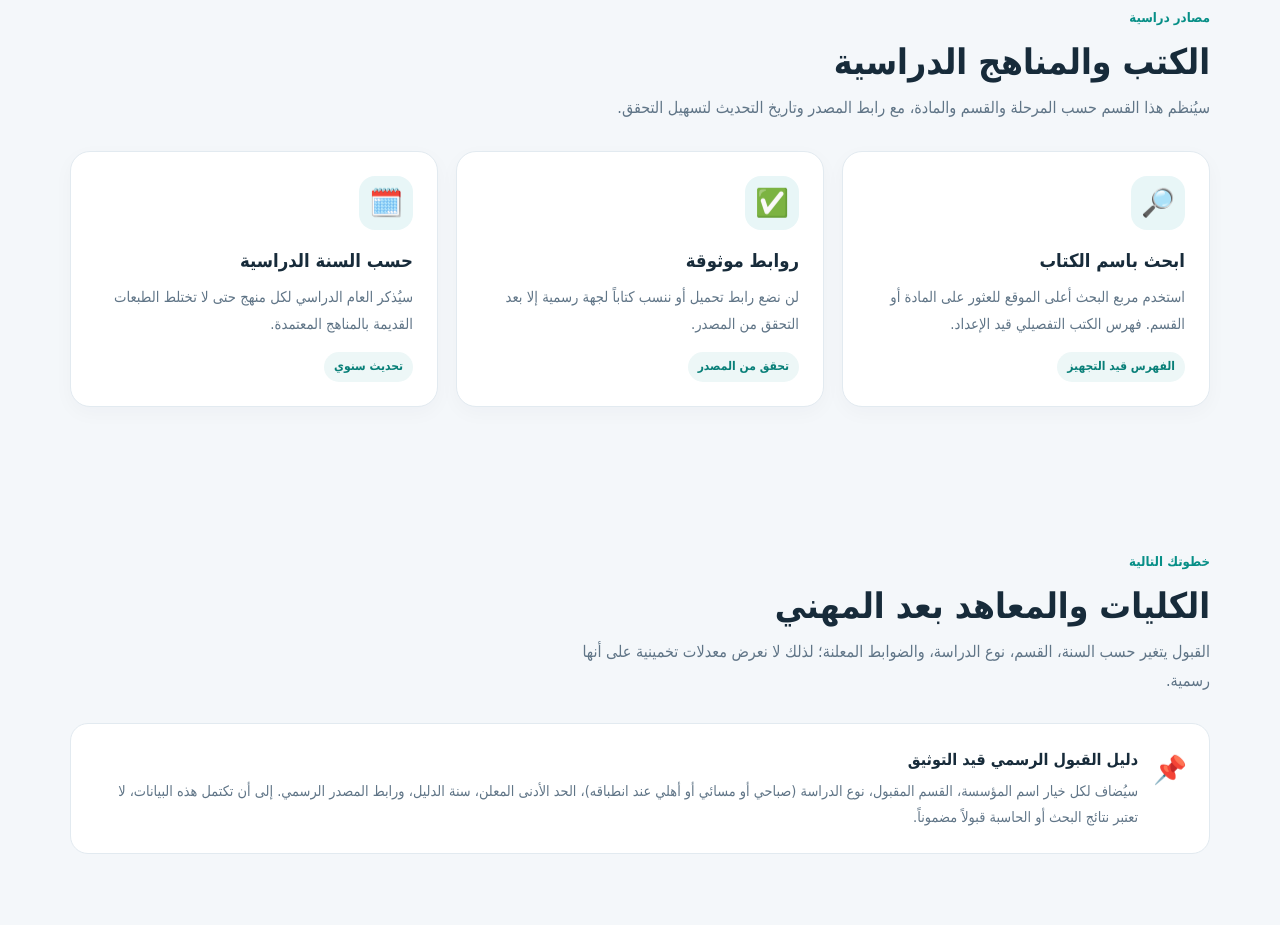
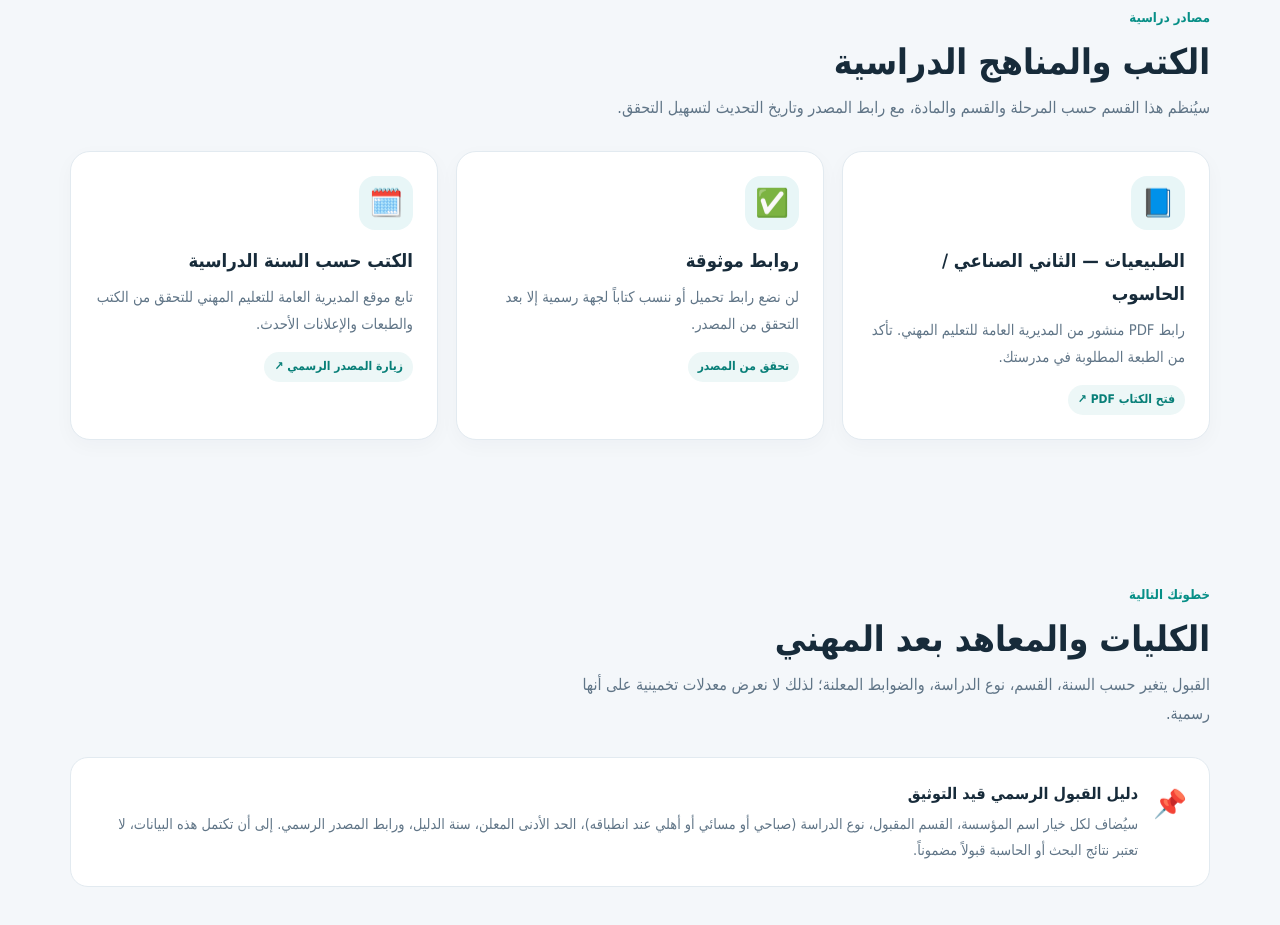
Before and after one commit to kkoh2009h-gif/bawabat-almihani, a plain HTML site: page index.html in a window 1280 px wide. Shown: the part 2148-3073 px from the top of the page. Drawn offline with Linux system fonts and the light colour scheme.

Commit message:
Show verified vocational textbook links in curriculum section

```diff
--- a/index.html
+++ b/index.html
@@ -37,9 +37,9 @@
 <div class="panel"><div class="filters"><div class="field"><label for="deptSearch">اسم القسم أو كلمة مفتاحية</label><input id="deptSearch" placeholder="مثلاً: حاسوب، صناعي..."></div><div class="field"><label for="deptProvince">المحافظة</label><select id="deptProvince"><option value="">كل المحافظات</option></select></div><button class="primary" id="deptReset" type="button">مسح البحث</button></div><div class="result-list" id="deptResults"></div></div>
 </div></section>
 <section id="books"><div class="container"><div class="section-head"><div><span class="kicker">مصادر دراسية</span><h2>الكتب والمناهج الدراسية</h2><p>سيُنظم هذا القسم حسب المرحلة والقسم والمادة، مع رابط المصدر وتاريخ التحديث لتسهيل التحقق.</p></div></div><div class="cards">
-<div class="feature"><div class="feature-icon">🔎</div><h3>ابحث باسم الكتاب</h3><p>استخدم مربع البحث أعلى الموقع للعثور على المادة أو القسم. فهرس الكتب التفصيلي قيد الإعداد.</p><span class="pill">الفهرس قيد التجهيز</span></div>
+<a class="feature" href="https://vocational.edu.iq/wp-content/uploads/2026/02/%D8%B7%D8%A8%D9%8A%D8%B9%D9%8A%D8%A7%D8%AA-%D8%AB%D8%A7%D9%86%D9%8A-2025_compressed.pdf" target="_blank" rel="noopener noreferrer"><div class="feature-icon">📘</div><h3>الطبيعيات — الثاني الصناعي / الحاسوب</h3><p>رابط PDF منشور من المديرية العامة للتعليم المهني. تأكد من الطبعة المطلوبة في مدرستك.</p><span class="pill">فتح الكتاب PDF ↗</span></a>
 <div class="feature"><div class="feature-icon">✅</div><h3>روابط موثوقة</h3><p>لن نضع رابط تحميل أو ننسب كتاباً لجهة رسمية إلا بعد التحقق من المصدر.</p><span class="pill">تحقق من المصدر</span></div>
-<div class="feature"><div class="feature-icon">🗓️</div><h3>حسب السنة الدراسية</h3><p>سيُذكر العام الدراسي لكل منهج حتى لا تختلط الطبعات القديمة بالمناهج المعتمدة.</p><span class="pill">تحديث سنوي</span></div>
+<a class="feature" href="https://vocational.edu.iq/" target="_blank" rel="noopener noreferrer"><div class="feature-icon">🗓️</div><h3>الكتب حسب السنة الدراسية</h3><p>تابع موقع المديرية العامة للتعليم المهني للتحقق من الكتب والطبعات والإعلانات الأحدث.</p><span class="pill">زيارة المصدر الرسمي ↗</span></a>
 </div></div></section>
 <section id="colleges"><div class="container"><div class="section-head"><div><span class="kicker">خطوتك التالية</span><h2>الكليات والمعاهد بعد المهني</h2><p>القبول يتغير حسب السنة، القسم، نوع الدراسة، والضوابط المعلنة؛ لذلك لا نعرض معدلات تخمينية على أنها رسمية.</p></div></div><div class="source-box"><div class="big">📌</div><div><strong>دليل القبول الرسمي قيد التوثيق</strong><p>سيُضاف لكل خيار اسم المؤسسة، القسم المقبول، نوع الدراسة (صباحي أو مسائي أو أهلي عند انطباقه)، الحد الأدنى المعلن، سنة الدليل، ورابط المصدر الرسمي. إلى أن تكتمل هذه البيانات، لا تعتبر نتائج البحث أو الحاسبة قبولاً مضموناً.</p></div></div></div></section>
 
```
